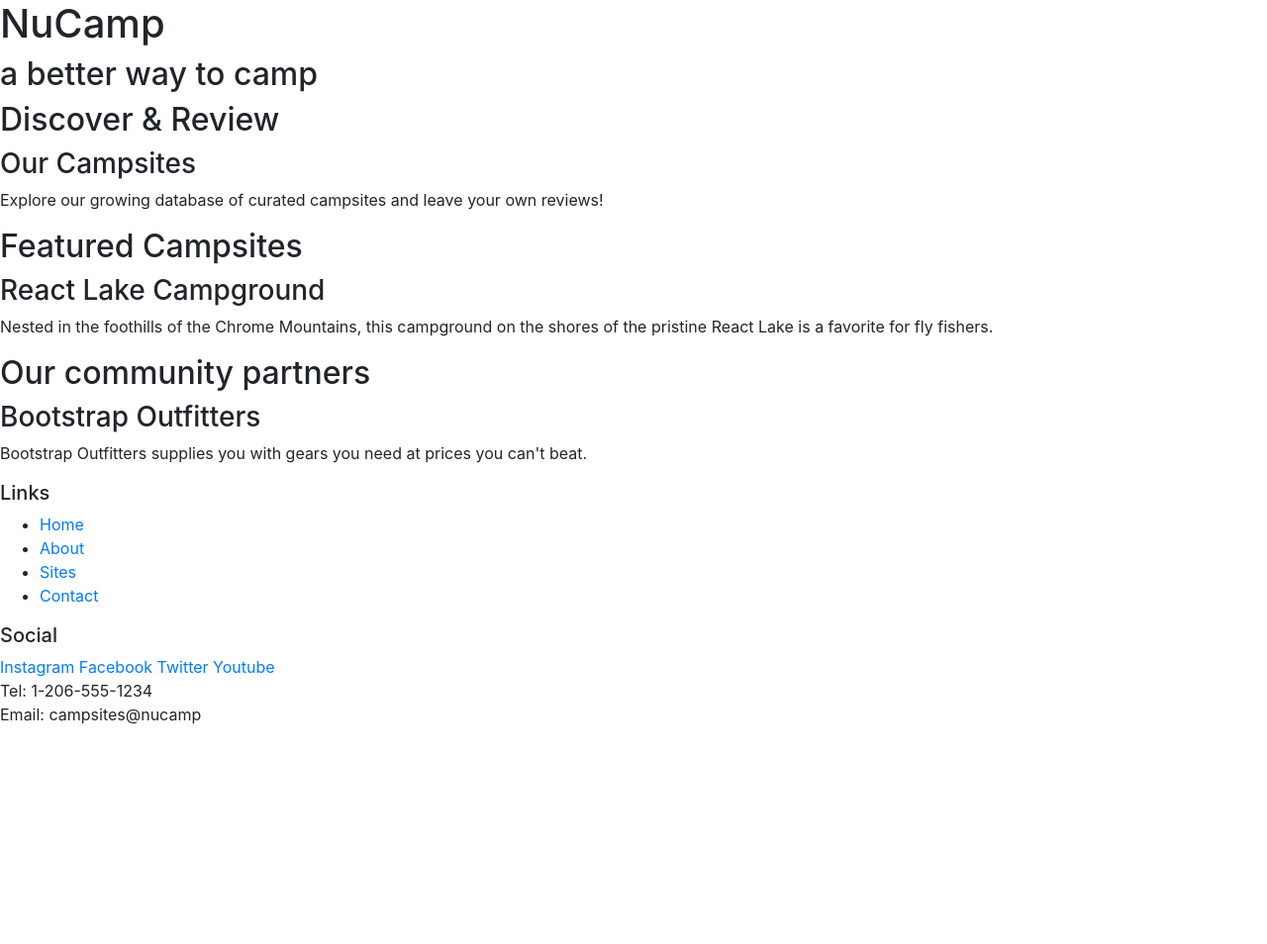
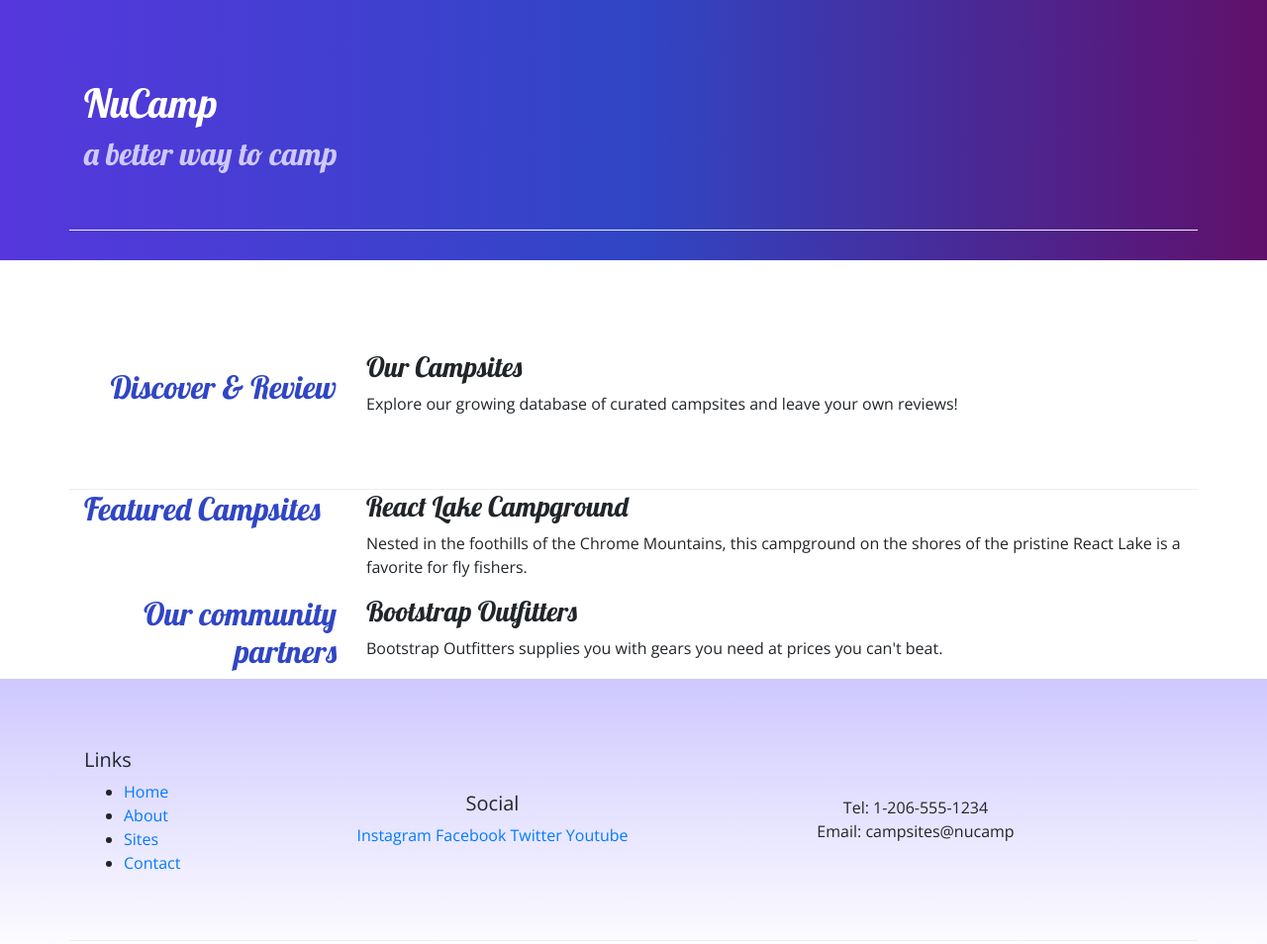
Before and after one commit to NBeshir/CustomStyles, a website: page index.html in a window 1280 px wide. Shown: the whole page at 99% size. Before the commit the page ends 800 px from the top, so only its background shows below. Drawn offline with nearby package versions, Linux system fonts and the light colour scheme.

Commit message:
Adding Custom Styles

```diff
--- /dev/null
+++ b/css/styles.css
@@ -0,0 +1,32 @@
+body {
+    font-family: "Open Sans", sans-serif;
+}
+
+h1, h2, h3 {
+    font-family: "Lobster", cursive;
+}
+
+h2 {
+    color: #3046C5;
+}
+
+header h2 {
+    color: #CEC8FF;
+}
+
+footer {
+    background-image: linear-gradient(#CEC8FF, white);
+    padding: 20px 0;
+}
+
+.jumbotron {
+    padding: 30px;
+    background-image: linear-gradient(to right, #5637DD, #3046C5, #60106B);
+    color: white;
+}
+
+.row-content {
+    padding: 50px 0;
+    border-bottom: 1px ridge;
+    min-height: 200px;
+}
--- a/index.html
+++ b/index.html
@@ -5,51 +5,79 @@
     <meta name="viewport" content="width=device-width, initial-scale=1.0">
     <title>Nucamp: A better way to camp</title>
     <link rel="stylesheet" href="node_modules/bootstrap/dist/css/bootstrap.min.css" />
-
+    <link rel="preconnect" href="https://fonts.gstatic.com">
+    <link rel="stylesheet" href="https://fonts.googleapis.com/css?family=Lobster|Open+Sans" />
+    <link rel="stylesheet" href="./css/styles.css" />
 </head>
 <body>
-    <header>
-        <div>
+    <header class="jumbotron jumbotron-fluid">
+        <div class="container">
+            <div class="row  row-content align-items-center">
+                <div class="col">
                     <h1>NuCamp</h1>
                         <h2>a better way to camp</h2>
                 </div>
+            </div>
+        </div>
+
     </header>
-    <div>
-        <h2>Discover & Review</h2>
+    <div class="container">
+    <div class="row  row-content align-items-center">
+        <div class="col-sm-4 col-md-3">
+            <h2 class="text-sm-right">Discover & Review</h2>
+        </div>
+        <div class="col">
             <h3>Our Campsites</h3>
-        <p>Explore our growing database of curated campsites and leave your own reviews!</p>
+            <p class="d-none d-sm-block">Explore our growing database of curated campsites and leave your own reviews!</p>
         </div>
-    <div>
+
+    </div>
+    <div class="row">
+            <div class="col-sm-4 col-md-3">
                 <h2>Featured Campsites</h2>
+            </div>
+         <div class="col">
             <h3>React Lake Campground</h3>
-        <p>Nested in the foothills of the Chrome Mountains, this campground on the shores of the pristine React Lake is a favorite for fly fishers.</p>
+            <p class="d-none d-sm-block">Nested in the foothills of the Chrome Mountains, this campground on the shores of the pristine React Lake is a favorite for fly fishers.</p>
         </div>
-    <div>
-        <h2>Our community partners</h2>
+    </div>
+    <div class="row">
+        <div class="col-sm-4 col-md-3">
+            <h2 class="text-sm-right">Our community partners</h2>
+        </div>
+        <div class="col">
             <h3>Bootstrap Outfitters</h3>
-        <p>Bootstrap Outfitters supplies you with gears you need at prices you can't beat.</p>
+            <p class="d-none d-sm-block">Bootstrap Outfitters supplies you with gears you need at prices you can't beat.</p>
         </div>
+    </div>
+</div>
+
     <footer>
-        <div>
+        <div class="container">
+            <div class="row  row-content align-items-center">
+                <div class="col-4 col-sm-2">
                     <h5>Links</h5>
                     <ul>
-                <li><a href="">Home</a></li>
-                <li><a href="">About</a></li>
-                <li><a href="">Sites</a></li>
-                <li><a href="">Contact</a></li>
+                        <li><a href="#">Home</a></li>
+                        <li><a href="aboutus.html">About</a></li>
+                        <li><a href="#">Sites</a></li>
+                        <li><a href="#">Contact</a></li>
                     </ul>
                 </div>
-        <div>
+                <div class="col-6 col-sm-5 text-center">
                     <h5>Social</h5>
                     <a href="http://instagram.com/">Instagram</a>
                     <a href="http://facebook.com/">Facebook</a>
                     <a href="http://twitter.com/">Twitter</a>
                     <a href="http://youtube.com/">Youtube</a>
                 </div>
-        <div>
+                <div class="col-sm-4 text-center">
                     Tel: 1-206-555-1234<br/>
                     Email: campsites@nucamp
                 </div>
+            </div>
+        <div>
+
     </footer>
     <!--jQuery must come first, then pooper, and then bootstrap-->
     <script src="node_modules/jquery/dist/jquery.slim.min.js"></script>
```
Also changed, not shown: aboutus.html (added, +104 -0 lines). Lines whose indentation alone changed are shown as unchanged.
